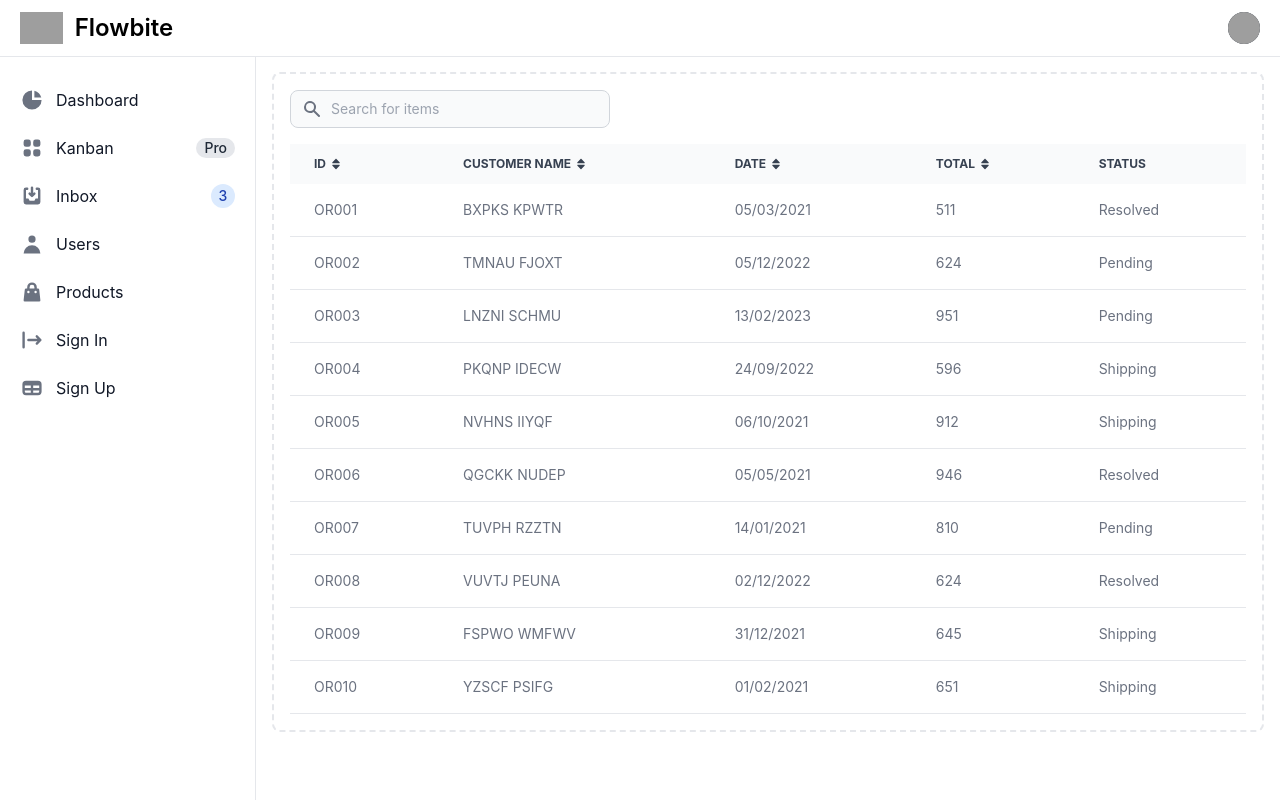
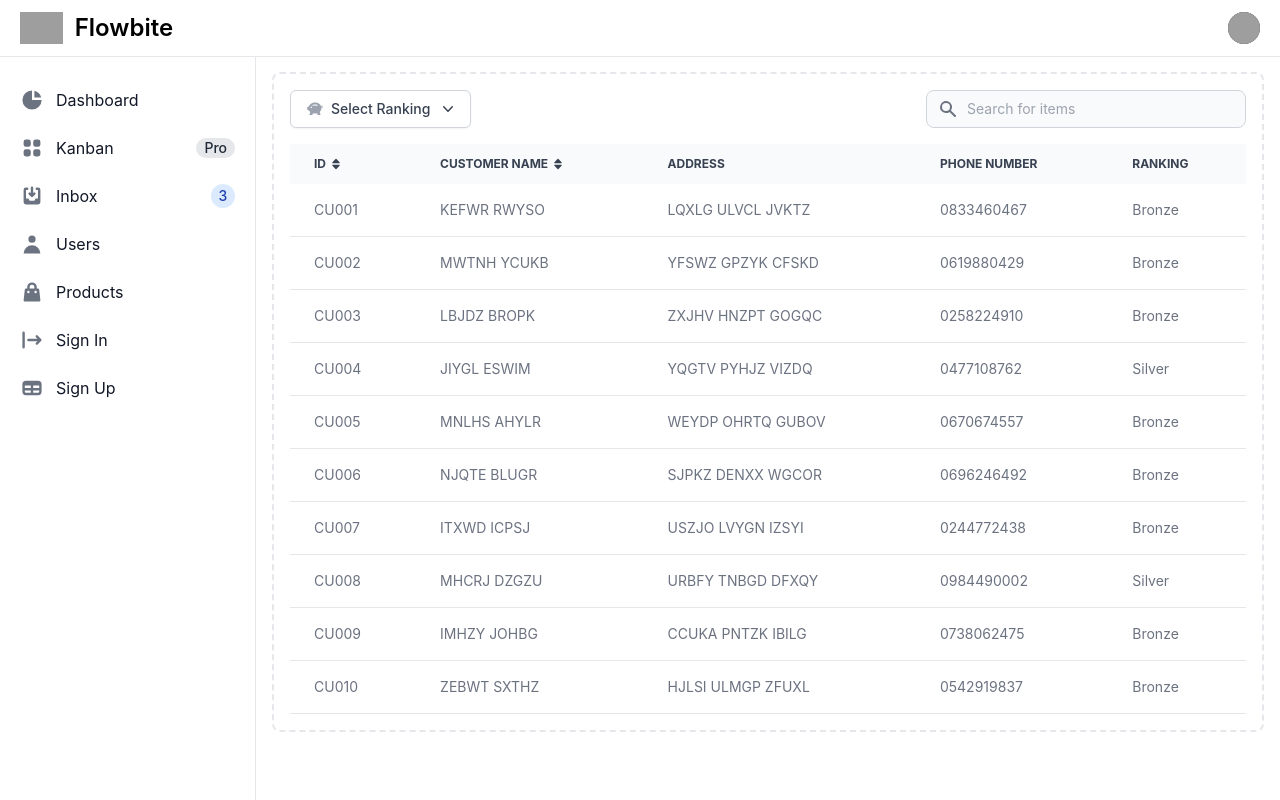
Before and after one commit to haidodev/management_demo1, a React (Create React App) app: page / in a window 1280 px wide. Built offline with nearby package versions, Linux system fonts and the light colour scheme; grey boxes are pictures that could not be loaded.

Commit message:
Updates on tables

```diff
--- a/src/Filter2.jsx
+++ /dev/null
@@ -1,16 +0,0 @@
-import { Fragment, useState } from 'react'
-import { Menu, Transition } from '@headlessui/react'
-import { ChevronDownIcon } from '@heroicons/react/20/solid'
-
-import { FilterButton } from './Filter'
-
-
-
-export const FilterButton2 = () => {
-    const [filterValue, setFilterValue] = useState();
-    const handleFilterChange = () => {
-
-    }
-
-
-}
--- /dev/null
+++ b/src/FilterButton.jsx
@@ -0,0 +1,90 @@
+import { Fragment, useState } from 'react'
+import { Menu, Transition } from '@headlessui/react'
+import { ChevronDownIcon } from '@heroicons/react/20/solid'
+import { BsFillClockFill, BsPiggyBankFill } from "react-icons/bs";
+
+function classNames(...classes) {
+    return classes.filter(Boolean).join(' ')
+}
+const preset = {
+    order: {
+        icon: <BsFillClockFill className='w-4 h-4 mr-2 text-gray-400'/>,
+        options: [
+            'Last day',
+            'Last 7 days',
+            'Last 30 days'
+        ],
+        tmp: [
+            { label: 'Last days', value: 1 },
+            { label: 'Last 7 days', value: 7 },
+            { label: 'Last 30 days', value: 30 },
+        ],
+        default: 'Select Time Stamp'
+    },
+    customer: {
+        icon: <BsPiggyBankFill className='w-4 h-4 mr-2 text-gray-400'/>,
+        options: [
+            'Bronze',
+            'Silver',
+            'Gold'
+        ],
+        tmp: [
+            { label: 'Bronze', value: 'Bronze' },
+            { label: 'Silver', value: 'Silver' },
+            { label: 'Gold', value: 'Gold' },
+        ],
+        default: 'Select Ranking'
+    },
+}
+
+
+
+
+export const FilterButton = ({ dataType, setFilterValue }) => {
+    const [filterLabel, setFilterLabel] = useState(preset[dataType].default);
+    const handleClick = (item) => {
+        setFilterValue(item.value);
+        setFilterLabel(item.label);
+    }
+    return (
+        <Menu as="div" className="relative inline-block text-left">
+            <div>
+                <Menu.Button className="inline-flex items-center text-gray-500 bg-white w-full justify-center rounded-md border border-gray-300 px-4 py-2 text-sm font-medium text-gray-700 shadow-sm focus:outline-none hover:bg-gray-100 focus:ring-4 focus:ring-gray-200">
+                    {preset[dataType].icon}
+                    {filterLabel}
+                    <ChevronDownIcon className="-mr-1 ml-2 h-5 w-5" aria-hidden="true" />
+                </Menu.Button>
+            </div>
+
+            <Transition
+                as={Fragment}
+                enter="transition ease-out duration-100"
+                enterFrom="transform opacity-0 scale-95"
+                enterTo="transform opacity-100 scale-100"
+                leave="transition ease-in duration-75"
+                leaveFrom="transform opacity-100 scale-100"
+                leaveTo="transform opacity-0 scale-95"
+            >
+                <Menu.Items className="absolute left-0 z-10 mt-2 w-56 origin-top-right rounded-md bg-white shadow-lg ring-1 ring-black ring-opacity-5 focus:outline-none">
+                    <div className="py-1">
+                        {preset[dataType].tmp.map(item => <Menu.Item>
+                            {({ active }) => (
+                                <p
+                                    key={item.value}
+                                    onClick={() => handleClick(item)}
+                                    className={classNames(
+                                        active ? 'bg-gray-100 text-gray-900' : 'text-gray-700',
+                                        'block px-4 py-2 text-sm',
+                                        'cursor-pointer'
+                                    )}
+                                >
+                                    {item.label}
+                                </p>
+                            )}
+                        </Menu.Item>)}
+                    </div>
+                </Menu.Items>
+            </Transition>
+        </Menu>
+    )
+}
--- a/src/MainContent.jsx
+++ b/src/MainContent.jsx
@@ -1,24 +1,10 @@
 import { Table } from "./Table"
-import { FilterButton } from "./Filter"
-import { FilterButton2 } from "./Filter2"
-import { SearchBar } from "./SearchBar"
 import { useState } from "react"
 export const MainContent = () => {
-    const [inputField, setInputField] = useState('');
-    const handleInputChange = ({ target }) => {
-        setInputField(target.value);
-    }
     return (
         <div className="p-4 sm:ml-64">
             <div className="overflow-x-auto p-4 border-2 border-gray-200 border-dashed rounded-lg dark:border-gray-700 mt-14">
-                <div class="flex items-center justify-between pb-4">
-
-
-                    <FilterButton2 />
-                    <SearchBar input={inputField} handleInputChange={handleInputChange}/>
-                </div>
-
-                <Table dataType="order" searchValue={inputField}/>
+                <Table dataType="customer"/>
             </div>
         </div>
     )
--- a/src/Table.jsx
+++ b/src/Table.jsx
@@ -1,54 +1,50 @@
 import { TbHeader } from "./TbHeader"
 import { Tbrow } from "./TbRow"
 import { Loading } from "./Loading"
-import { useState, useEffect } from "react"
-import { requestForData } from "./additionalFunction"
 import { useSortableTable } from "./useSortableTable"
 import { data } from "./data"
+import { FilterButton } from "./FilterButton"
+import { SearchBar } from "./SearchBar"
+import { useFilter } from "./useFilter"
+import { useSearchBar } from "./useSearchBar"
 
-const searchField = {
-    inventory: 'name',
-    customer: 'customer_name',
-    provider: 'provider_name',
-}
 
-export const Table = ({ dataType, searchValue, filterValue }) => {
-    console.log('rerender');
+
+const requiredSearchBar = [
+    'inventory',
+    'customer',
+    'provider',
+];
+
+const requiredFilter = [
+    'order',
+    'customer',
+];
+
+export const Table = ({ dataType }) => {
     const column = data[dataType].column;
+
     const [tableData, sortData] = useSortableTable(dataType);
-    const searchCondition = item => {
-        if (!searchValue || searchValue.length < 3) return true;
-        return item[searchField[dataType]].toLowerCase().includes(searchValue.toLowerCase());
-    }
-    const filterRanking = item => {
-        return item.ranking === filterValue;
-    }
-    const filterDate = item => {
-        const today = new Date();
-        const order_date = new Date(item.date);
-        const milisecondDiff = today - order_date;
-        const dayDiff = Math.floor(milisecondDiff / (1000 * 60 * 60 * 24));
-        return dayDiff <= filterValue;
-    }
-    const filterCondition = item => {
-        if (filterValue == 'customer') return filterRanking(item);
-        if (filterValue == 'order') return filterDate(item);
-        return true;
-    }
+    const [setFilterValue, filterCondition] = useFilter(dataType)
+    const [inputField, handleInputChange, searchCondition] = useSearchBar(dataType);
+
     return (<div>
+        <div class="flex items-center justify-between pb-4">
+            {requiredFilter.includes(dataType) && <FilterButton dataType={dataType} setFilterValue={setFilterValue} />}
+            {requiredSearchBar.includes(dataType) && <SearchBar input={inputField} handleInputChange={handleInputChange} />}
+        </div>
         {
             !(column && tableData) ? <Loading /> :
                 <table className="w-full text-sm text-left text-gray-500 dark:text-gray-400">
                     <thead class="text-xs text-gray-700 uppercase bg-gray-50 dark:bg-gray-700 dark:text-gray-400">
-                        <TbHeader headerList={column} class="w-full text-sm text-left text-gray-500 dark:text-gray-400" handleSorting={sortData} />
-
+                        <TbHeader headerList={column} handleSorting={sortData} />
                     </thead>
                     <tbody>
                         {tableData
-                        .filter(searchCondition)
-                        .filter(filterCondition)
-                        .map(item => <Tbrow rowData={item} column={column} key={item.id} />
-                        )}
+                            .filter(searchCondition)
+                            .filter(filterCondition)
+                            .map(item => <Tbrow rowData={item} column={column} key={item.id} />
+                            )}
                     </tbody>
                 </table>
         }
--- a/src/gen.js
+++ b/src/gen.js
@@ -33,13 +33,13 @@ function randomDate(start, end) {
     if (dd < 10) dd = '0' + dd;
     if (mm < 10) mm = '0' + mm;
 
-    return dd + '/' + mm + '/' + yyyy;
+    return yyyy + '/' + mm + '/' + dd;
 }
 function factoryOrder(id) {
     return {
         'id': 'OR' + padWithLeadingZeros(id, 3),
         'customer_name': genName() + ' ' + genName(),
-        'date': randomDate(new Date(2020, 0, 1), new Date()),
+        'date': randomDate(new Date(2023, 0, 1), new Date()),
         'total': Math.floor(Math.random() * 500) + 500,
         'status': getStatus(),
     }
--- /dev/null
+++ b/src/useFilter.jsx
@@ -0,0 +1,25 @@
+import { useState } from "react"
+
+export const useFilter = (dataType) => {
+    const [filterValue, setFilterValue] = useState(null);
+
+    const filterRanking = (item, intendedRanking) => {
+        return item.ranking === intendedRanking;
+    }
+
+    const filterDate = (item, intendedDayDiff) => {
+        const today = new Date();
+        const order_date = new Date(item.date);
+        const milisecondDiff = today - order_date;
+        const dayDiff = Math.floor(milisecondDiff / (1000 * 60 * 60 * 24));
+        return dayDiff <= intendedDayDiff;
+    }
+
+    const filterCondition = item => {
+        if (!filterValue) return true;
+        if (dataType == 'customer') return filterRanking(item, filterValue);
+        if (dataType == 'order') return filterDate(item, filterValue);
+        return true;
+    }
+    return [setFilterValue, filterCondition];
+}
--- /dev/null
+++ b/src/useSearchBar.jsx
@@ -0,0 +1,20 @@
+import { useState } from "react";
+
+const searchField = {
+    inventory: 'name',
+    customer: 'customer_name',
+    provider: 'provider_name',
+}
+export const useSearchBar = (dataType) => {
+    const [inputField, setInputField] = useState('');
+    const handleInputChange = ({ target }) => {
+        setInputField(target.value);
+    }
+
+    const searchCondition = item => {
+        if (!searchField.hasOwnProperty(dataType)) return true;
+        if (!inputField || inputField.length < 3) return true;
+        return item[searchField[dataType]].toLowerCase().includes(inputField.toLowerCase());
+    }
+    return [inputField, handleInputChange, searchCondition];
+}
```
Also changed, not shown: src/Filter.jsx (deleted, +0 -95 lines).
